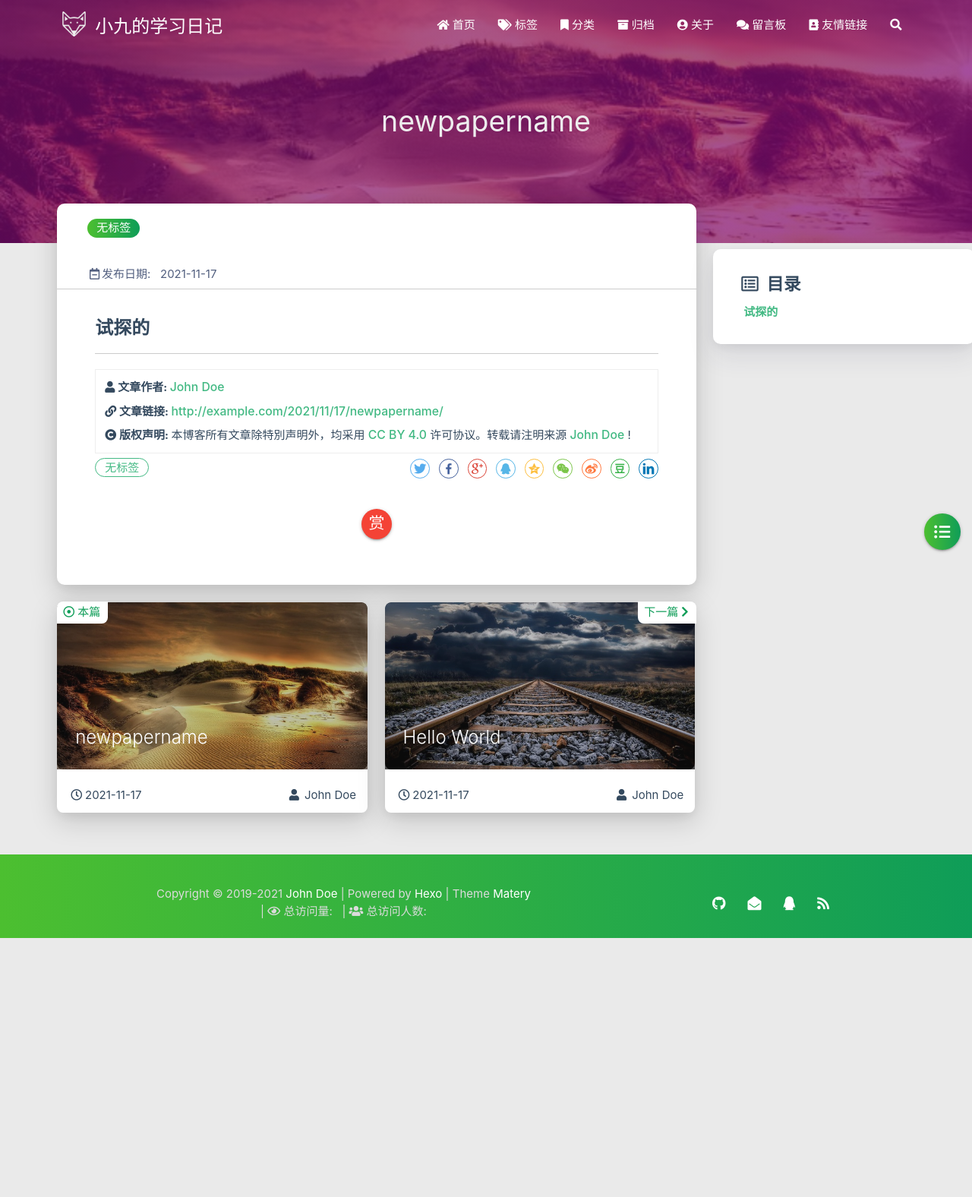
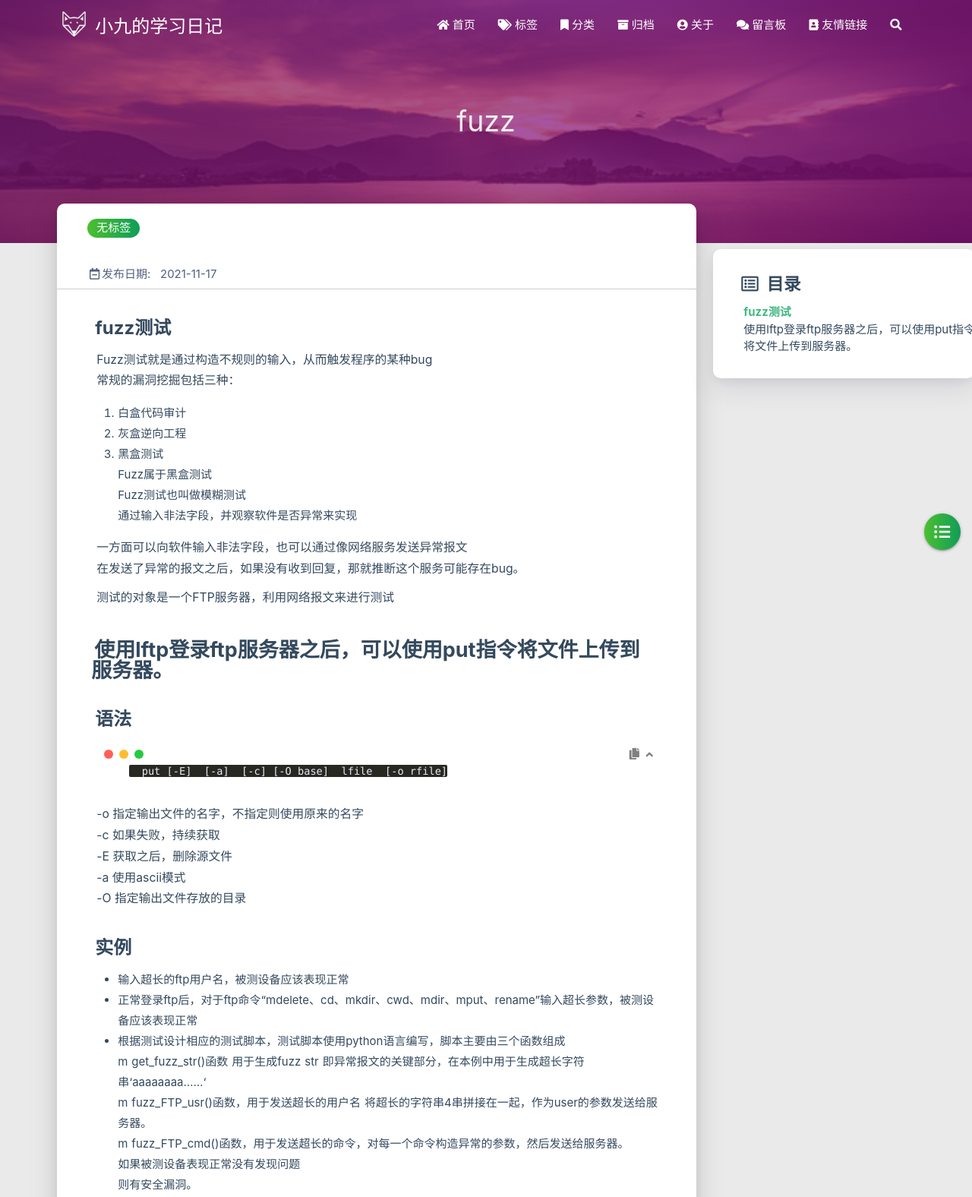
Before and after one commit to tonine9/tonine9.github.io, a plain HTML site: page 2021/11/17/newpapername/index.html in a window 1280 px wide. Shown: the top 1576 px of the page at 76% size. Before the commit the page ends 1235 px from the top, so only its background shows below. Drawn offline with Linux system fonts and the light colour scheme; some packages are replaced by stand-ins of ours; no server answers; a script that the page names is missing.

Commit message:
Site updated: 2021-11-17 21:57:59

```diff
--- a/2021/11/17/newpapername/index.html
+++ b/2021/11/17/newpapername/index.html
@@ -4,8 +4,14 @@
 
 <head>
     <meta charset="utf-8">
-    <meta name="keywords" content="newpapername, 小九的学习日记">
-    <meta name="description" content="试探的">
+    <meta name="keywords" content="fuzz, 小九的学习日记">
+    <meta name="description" content="fuzz测试Fuzz测试就是通过构造不规则的输入，从而触发程序的某种bug常规的漏洞挖掘包括三种：
+
+白盒代码审计
+灰盒逆向工程
+黑盒测试Fuzz属于黑盒测试Fuzz测试也叫做模糊测试通过输入非法字段，并观察软件是否异常来实现
+
+一方面可以">
     <meta http-equiv="X-UA-Compatible" content="IE=edge">
     <meta name="viewport" content="width=device-width, initial-scale=1.0, user-scalable=no">
     <meta name="renderer" content="webkit|ie-stand|ie-comp">
@@ -17,7 +23,7 @@
     <!-- Global site tag (gtag.js) - Google Analytics -->
 
 
-    <title>newpapername | 小九的学习日记</title>
+    <title>fuzz | 小九的学习日记</title>
     <link rel="icon" type="image/png" href="/favicon.png">
 
     <link rel="stylesheet" type="text/css" href="/libs/awesome/css/all.min.css">
@@ -309,12 +315,12 @@
 
 
 
-<div class="bg-cover pd-header post-cover" style="background-image: url('/medias/featureimages/1.jpg')">
+<div class="bg-cover pd-header post-cover" style="background-image: url('/medias/featureimages/7.jpg')">
     <div class="container" style="right: 0px;left: 0px;">
         <div class="row">
             <div class="col s12 m12 l12">
                 <div class="brand">
-                    <h1 class="description center-align post-title">newpapername</h1>
+                    <h1 class="description center-align post-title">fuzz</h1>
                 </div>
             </div>
         </div>
@@ -463,7 +469,23 @@
 
         <div class="card-content article-card-content">
             <div id="articleContent">
-                <h3 id="试探的"><a href="#试探的" class="headerlink" title="试探的"></a>试探的</h3>
+                <h3 id="fuzz测试"><a href="#fuzz测试" class="headerlink" title="fuzz测试"></a>fuzz测试</h3><p>Fuzz测试就是通过构造不规则的输入，从而触发程序的某种bug<br>常规的漏洞挖掘包括三种：</p>
+<ol>
+<li>白盒代码审计</li>
+<li>灰盒逆向工程</li>
+<li>黑盒测试<br>Fuzz属于黑盒测试<br>Fuzz测试也叫做模糊测试<br>通过输入非法字段，并观察软件是否异常来实现</li>
+</ol>
+<p>一方面可以向软件输入非法字段，也可以通过像网络服务发送异常报文<br>在发送了异常的报文之后，如果没有收到回复，那就推断这个服务可能存在bug。</p>
+<p>测试的对象是一个FTP服务器，利用网络报文来进行测试</p>
+<h2 id="使用lftp登录ftp服务器之后，可以使用put指令将文件上传到服务器。"><a href="#使用lftp登录ftp服务器之后，可以使用put指令将文件上传到服务器。" class="headerlink" title="使用lftp登录ftp服务器之后，可以使用put指令将文件上传到服务器。"></a>使用lftp登录ftp服务器之后，可以使用put指令将文件上传到服务器。</h2><h3 id="语法"><a href="#语法" class="headerlink" title="语法"></a>语法</h3><pre><code>  put [-E]  [-a]  [-c] [-O base]  lfile  [-o rfile]
+</code></pre>
+<p>-o    指定输出文件的名字，不指定则使用原来的名字<br>-c    如果失败，持续获取<br>-E    获取之后，删除源文件<br>-a    使用ascii模式<br>-O    指定输出文件存放的目录</p>
+<h3 id="实例"><a href="#实例" class="headerlink" title="实例"></a>实例</h3><ul>
+<li>输入超长的ftp用户名，被测设备应该表现正常</li>
+<li>正常登录ftp后，对于ftp命令“mdelete、cd、mkdir、cwd、mdir、mput、rename”输入超长参数，被测设备应该表现正常</li>
+<li>根据测试设计相应的测试脚本，测试脚本使用python语言编写，脚本主要由三个函数组成<br>m get_fuzz_str()函数 用于生成fuzz str 即异常报文的关键部分，在本例中用于生成超长字符串‘aaaaaaaa……‘<br>m fuzz_FTP_usr()函数，用于发送超长的用户名 将超长的字符串4串拼接在一起，作为user的参数发送给服务器。<br>m fuzz_FTP_cmd()函数，用于发送超长的命令，对每一个命令构造异常的参数，然后发送给服务器。<br>如果被测设备表现正常没有发现问题<br>则有安全漏洞。</li>
+</ul>
+
 
             </div>
             <hr/>
@@ -705,9 +727,9 @@
                     <div class="card-image">
 
 
-                        <img src="/medias/featureimages/1.jpg" class="responsive-img" alt="newpapername">
+                        <img src="/medias/featureimages/7.jpg" class="responsive-img" alt="fuzz">
 
-                        <span class="card-title">newpapername</span>
+                        <span class="card-title">fuzz</span>
                     </div>
                 </a>
                 <div class="card-content article-content">
```
Also changed, not shown: 2021/11/17/hello-world/index.html (+2 -2 lines), archives/2021/11/index.html (+9 -3 lines), archives/2021/index.html (+9 -3 lines), archives/index.html (+9 -3 lines), index.html (+9 -3 lines).
